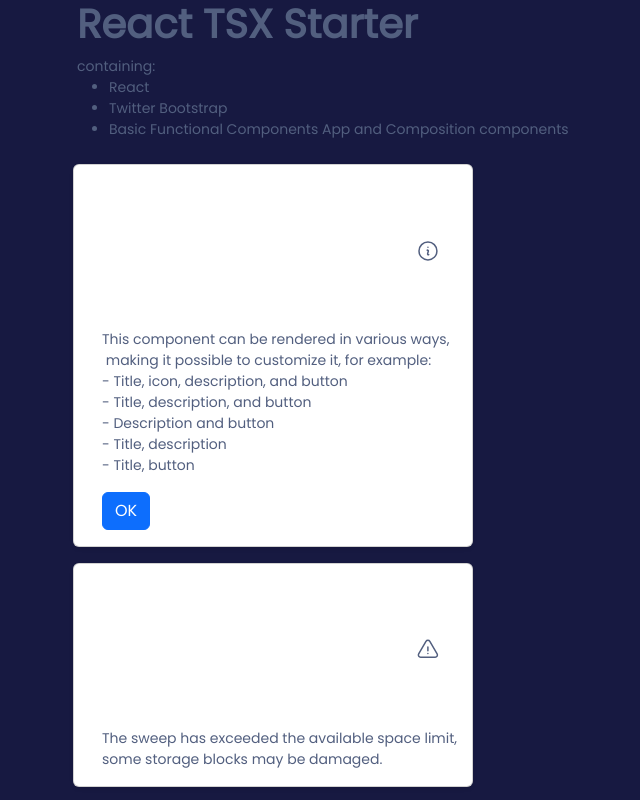
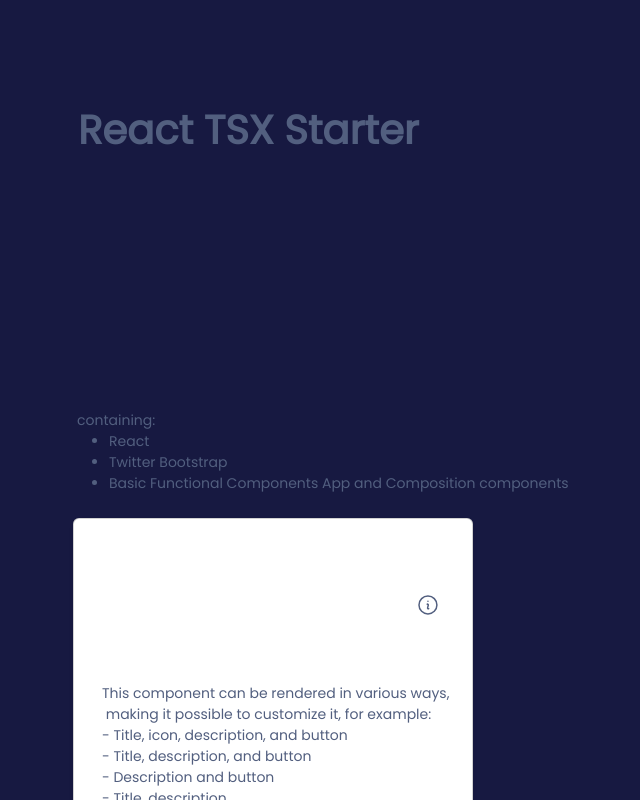
Before and after one commit to IsabelaQu/stackblitz-dialog-composition, a React (Create React App) app: page / in a window 1280 px wide. Shown: the top 800 px of the page, without its empty margins (5-645 px from the left). Built offline with nearby package versions, Linux system fonts and the light colour scheme.

Commit message:
Adding image to the background and modifying the header.

```diff
--- a/src/style.scss
+++ b/src/style.scss
@@ -1,7 +1,7 @@
 @import '~bootstrap/scss/bootstrap';
 @import url('https://fonts.googleapis.com/css2?family=Poppins&display=swap');
 
-.index-pag {
+.index-page {
   background-image: url(./assets/background-points.png);
   background-size: contain;
 }
@@ -17,9 +17,15 @@ body {
 }
 
 h1 {
+  display: flex;
+  width: 1004px;
+  height: 402px;
+  padding: 104px 647px 246px 01px;
+  align-items: center;
   font-family: 'Poppins', sans-serif;
   border-top: 105px;
   font-weight: 600;
+  text-align:left;
 }
 
 .card h2 {
```
